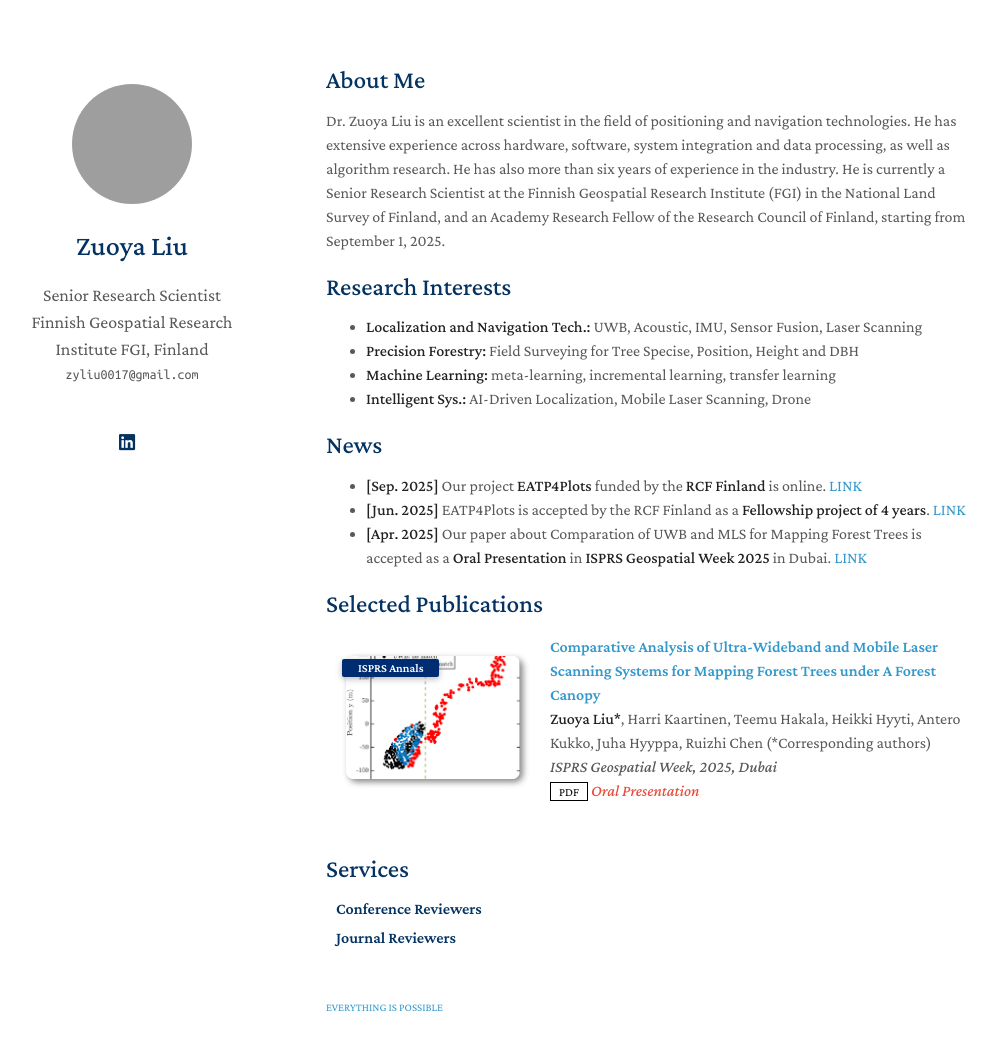
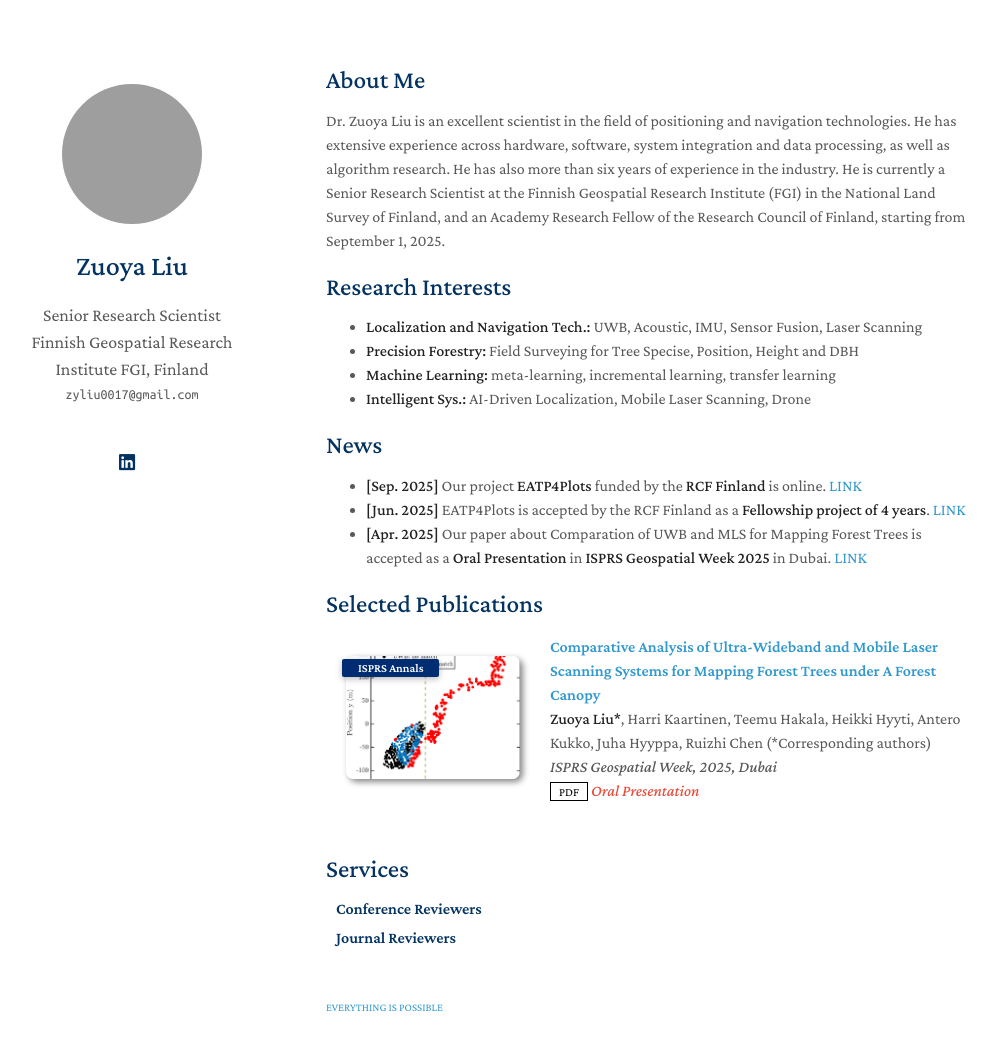
Before and after one commit to zyliu0017/zyliu0017.github.io, a Jekyll site: the page built from index.md, in a window 1280 px wide and 1088 px high. Shown: the top 1051 px of the window, without its empty margins (144-1140 px from the left). Built offline with Jekyll 4.4.1, drawn with Linux system fonts in a browser that asks for light colours; a style sheet for code colours, icons or effects is not loaded; our own code applies the rules of GitHub Pages for plain Markdown files; grey boxes are pictures that could not be loaded.

```diff
--- a/_layouts/homepage.html
+++ b/_layouts/homepage.html
@@ -40,7 +40,7 @@
       <header>
 
         {% if site.avatar %}
-        <a class="image avatar"><img src="{{ site.avatar }}" alt="avatar" style="width:120px; height:120px; border-radius:50%;"/></a>
+        <a class="image avatar"><img src="{{ site.avatar }}" alt="avatar" style="width:140px; height:140px; border-radius:50%;"/></a>
         {% endif %}
 
         <h1>{{ site.title }}</h1>
```
